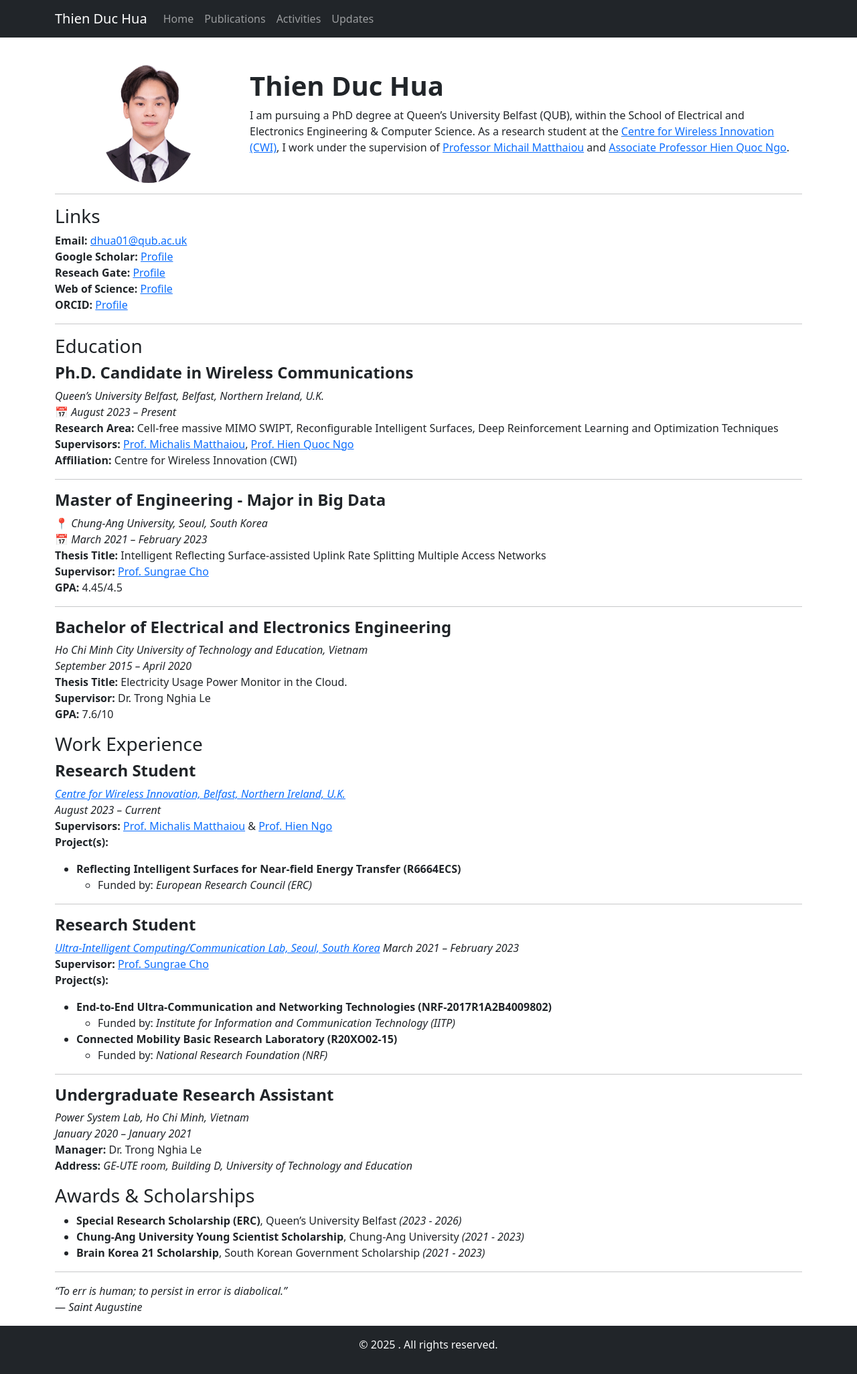
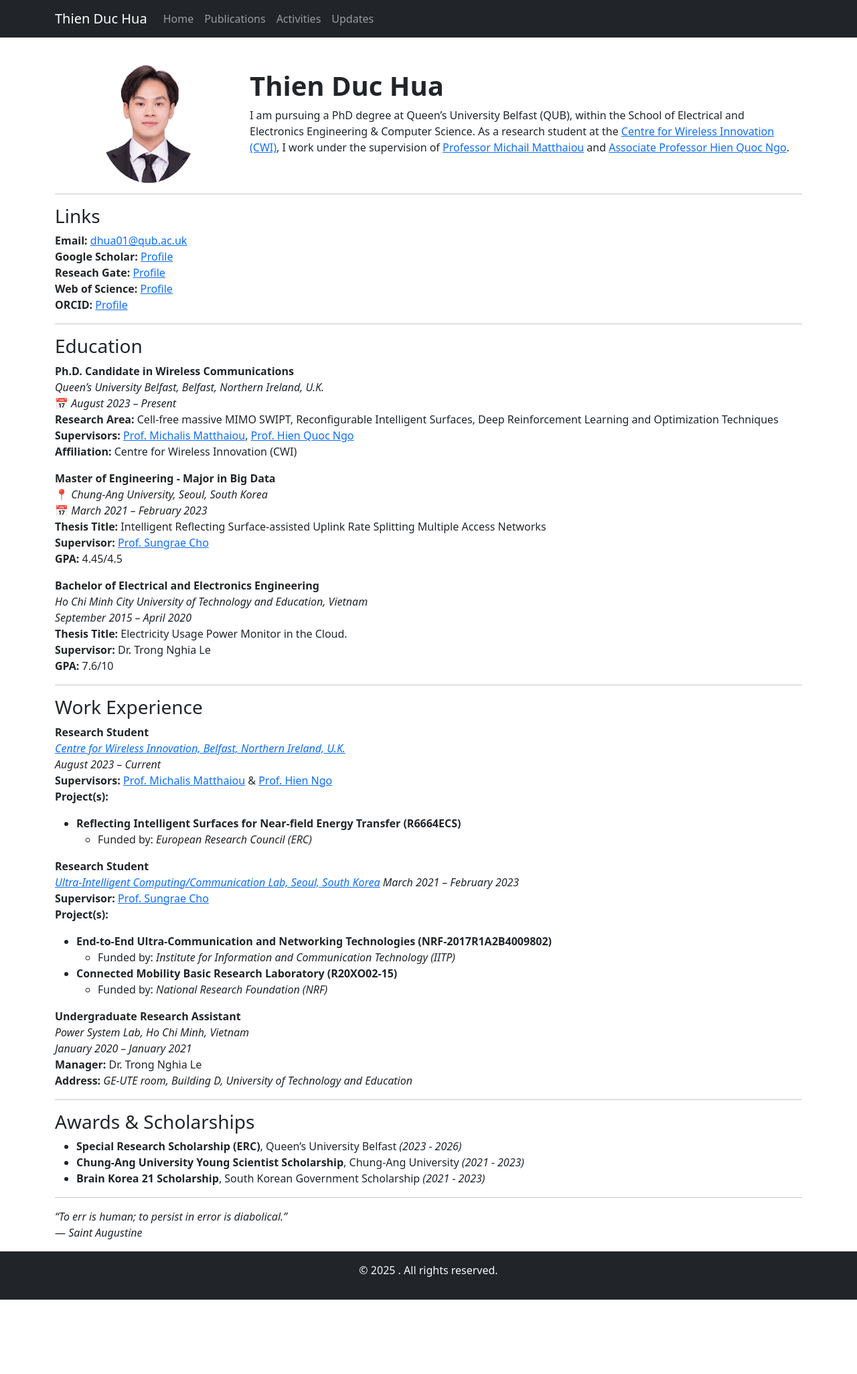
Before and after one commit to thienduchua/thienduchua.github.io, a Jekyll site: the page built from index.md, in a window 1280 px wide. Shown: the whole page at 67% size. Built offline with Jekyll 4.4.1, drawn with Linux system fonts in a browser that asks for light colours; after the commit the page ends 1940 px from its top, so only the background shows below that.

```diff
--- a/index.md
+++ b/index.md
@@ -34,35 +34,32 @@ title: Home
 
 ### Education
 
-#### **Ph.D. Candidate in Wireless Communications**
+**Ph.D. Candidate in Wireless Communications**
 *Queen’s University Belfast, Belfast, Northern Ireland, U.K.*
 📅 *August 2023 – Present*
 **Research Area:** Cell-free massive MIMO SWIPT, Reconfigurable Intelligent Surfaces, Deep Reinforcement Learning and Optimization Techniques
 **Supervisors:** [Prof. Michalis Matthaiou](https://sites.google.com/site/micmatthaiou/home), [Prof. Hien Quoc Ngo](https://sites.google.com/site/nqhienqn/home)
 **Affiliation:** Centre for Wireless Innovation (CWI)
 
----
-
-#### **Master of Engineering - Major in Big Data**
+**Master of Engineering - Major in Big Data**
 📍 *Chung-Ang University, Seoul, South Korea*
 📅 *March 2021 – February 2023*
 **Thesis Title:** Intelligent Reflecting Surface-assisted Uplink Rate Splitting Multiple Access Networks
 **Supervisor:** [Prof. Sungrae Cho](https://sites.google.com/uclab.re.kr/srcho)
 **GPA:** 4.45/4.5
 
-
----
-
-#### **Bachelor of Electrical and Electronics Engineering**
+**Bachelor of Electrical and Electronics Engineering**
 *Ho Chi Minh City University of Technology and Education, Vietnam*
 *September 2015 – April 2020*
 **Thesis Title:** Electricity Usage Power Monitor in the Cloud.
 **Supervisor:** Dr. Trong Nghia Le
 **GPA:** 7.6/10
 
+---
+
 ### Work Experience
 
-#### **Research Student**
+**Research Student**
 [*Centre for Wireless Innovation, Belfast, Northern Ireland, U.K.*](https://www.qub.ac.uk/research-centres/cwi/)
 *August 2023 – Current*
 **Supervisors:** [Prof. Michalis Matthaiou](https://sites.google.com/site/micmatthaiou/home) & [Prof. Hien Ngo](https://sites.google.com/site/nqhienqn/home)
@@ -70,9 +67,8 @@ title: Home
 - **Reflecting Intelligent Surfaces for Near-field Energy Transfer (R6664ECS)**
   - Funded by: *European Research Council (ERC)*
 
----
 
-#### **Research Student**
+**Research Student**
 [*Ultra-Intelligent Computing/Communication Lab, Seoul, South Korea*](https://uclab.re.kr/index.html)
 *March 2021 – February 2023*
 **Supervisor:** [Prof. Sungrae Cho](https://sites.google.com/uclab.re.kr/srcho)
@@ -82,14 +78,14 @@ title: Home
 - **Connected Mobility Basic Research Laboratory (R20XO02-15)**
   - Funded by: *National Research Foundation (NRF)*
 
----
 
-#### **Undergraduate Research Assistant**
+**Undergraduate Research Assistant**
 *Power System Lab, Ho Chi Minh, Vietnam*
 *January 2020 – January 2021*
 **Manager:** Dr. Trong Nghia Le
 **Address:** *GE-UTE room, Building D, University of Technology and Education*
 
+---
 
 ### Awards & Scholarships
 
```
